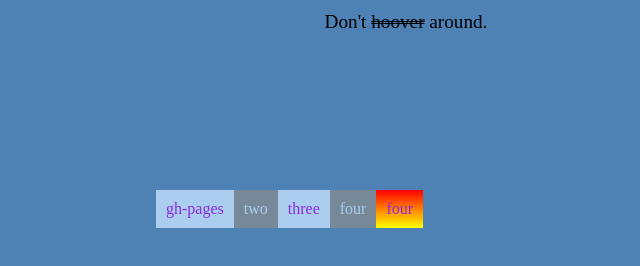
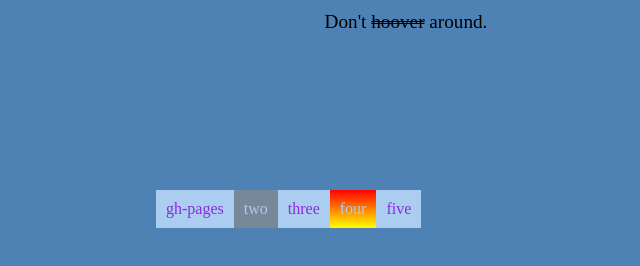
Before and after one commit to gnorken/gh_test, a plain HTML site: page index.html in a window 1280 px wide. Shown: the part 74-340 px from the top of the page, without its empty margins (234-874 px from the left). Drawn offline with Linux system fonts and the light colour scheme.

Commit message:
Update index.html
The new div should be "five".

```diff
--- a/index.html
+++ b/index.html
@@ -19,8 +19,9 @@
        <div>gh-pages</div>
        <div>two</div>
        <div>three</div>
-       <div>four</div>
+
        <div id="myDiv">four</div>
+       <div>five</div>
 
    </div>
 
```
